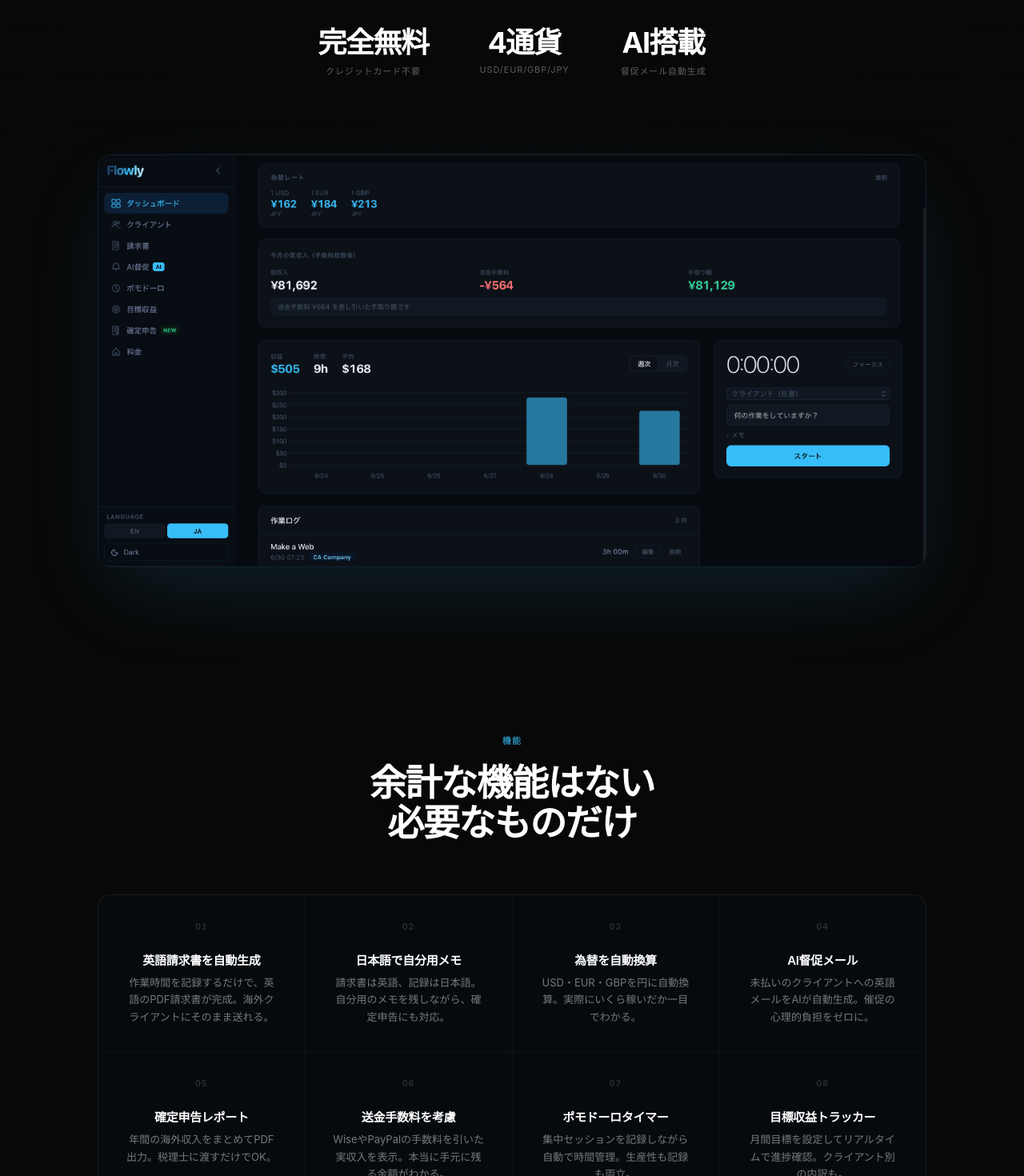
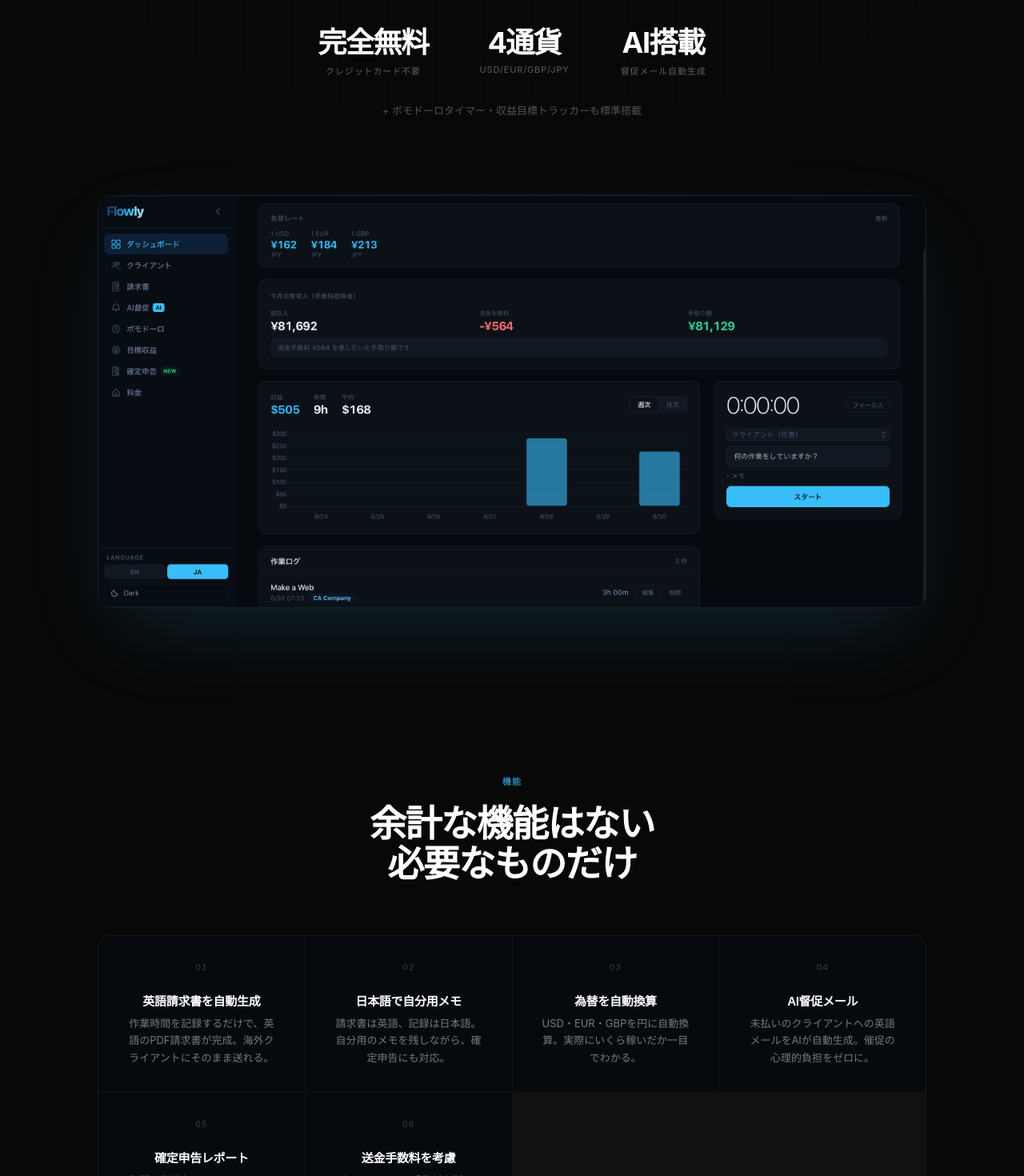
Before and after one commit to ShoueiYamada/slowly, a Next.js app: page /landing in a window 1280 px wide. Shown: the part 660-2130 px from the top of the page at 80% size. Built offline with nearby package versions, Linux system fonts and the light colour scheme.

Commit message:
feat: loosen free plan limits, move Pomodoro/Goals to secondary mention

```diff
--- a/src/app/landing/page.tsx
+++ b/src/app/landing/page.tsx
@@ -142,8 +142,6 @@ export default function LandingPage() {
       { n: '04', t: 'AI reminders', d: 'Let AI draft the payment reminder email. Gentle, firm, or final warning.' },
       { n: '05', t: 'Revenue insights', d: 'Weekly and monthly earnings at a glance. Know which clients drive growth.' },
       { n: '06', t: 'Focus mode', d: 'Full-screen timer with nothing else. Designed for deep work sessions.' },
-      { n: '07', t: 'Pomodoro timer', d: 'Built-in focus sessions with automatic time logging. Stay productive, track everything.' },
-      { n: '08', t: 'Revenue goals', d: 'Set a monthly income target and track progress in real time, broken down by client.' },
     ],
     hl: 'How it works', ht: 'From first click\nto paid invoice',
     steps: [
@@ -154,7 +152,7 @@ export default function LandingPage() {
     ],
     pl: 'Pricing', pt: 'Simple pricing',
     ps: 'No hidden fees. Cancel anytime.',
-    ff: ['Up to 2 clients', '3 invoices / month', '2 AI reminders / month', 'Timer & dashboard', 'Pomodoro & goals'],
+    ff: ['Up to 3 clients', '5 invoices / month', '3 AI reminders / month', 'Timer & dashboard', 'Pomodoro & goals'],
     pf: ['Unlimited clients', 'Unlimited invoices', 'Unlimited AI reminders', 'Live exchange rates', 'Tax report export', 'PDF without branding', 'Priority support'],
     fb: 'Get started', pb: 'Upgrade to Pro',
     ct: 'Stop losing money\nto untracked hours',
@@ -178,8 +176,6 @@ export default function LandingPage() {
       { n: '04', t: 'AI督促メール', d: '未払いのクライアントへの英語メールをAIが自動生成。催促の心理的負担をゼロに。' },
       { n: '05', t: '確定申告レポート', d: '年間の海外収入をまとめてPDF出力。税理士に渡すだけでOK。' },
       { n: '06', t: '送金手数料を考慮', d: 'WiseやPayPalの手数料を引いた実収入を表示。本当に手元に残る金額がわかる。' },
-      { n: '07', t: 'ポモドーロタイマー', d: '集中セッションを記録しながら自動で時間管理。生産性も記録も両立。' },
-      { n: '08', t: '目標収益トラッカー', d: '月間目標を設定してリアルタイムで進捗確認。クライアント別の内訳も。' },
     ],
     hl: '使い方', ht: '最初のクリックから\n入金まで',
     steps: [
@@ -190,7 +186,7 @@ export default function LandingPage() {
     ],
     pl: '料金', pt: 'シンプルな料金体系',
     ps: '隠れた費用なし。いつでもキャンセル可能。',
-    ff: ['クライアント2件まで', '請求書3件/月', 'AI督促2回/月', 'タイマー・ダッシュボード', 'ポモドーロ・目標'],
+    ff: ['クライアント3件まで', '請求書5件/月', 'AI督促3回/月', 'タイマー・ダッシュボード', 'ポモドーロ・目標'],
     pf: ['クライアント無制限', '請求書無制限', 'AI督促無制限', 'リアルタイム為替レート', '確定申告レポート', 'ブランドなしPDF', '優先サポート'],
     fb: '始める', pb: 'Proにアップグレード',
     ct: 'Manage overseas work\nsmarter.',
@@ -250,6 +246,9 @@ export default function LandingPage() {
             ))}
           </div>
         </div>
+        <p style={{ textAlign: 'center', fontSize: '13px', color: 'rgba(255,255,255,0.3)', marginTop: '2rem' }}>
+          {lang === 'ja' ? '+ ポモドーロタイマー・収益目標トラッカーも標準搭載' : '+ Pomodoro timer & revenue goal tracker included'}
+        </p>
       </section>
 
       <div className="line" />
--- a/src/app/pricing/page.tsx
+++ b/src/app/pricing/page.tsx
@@ -47,8 +47,8 @@ export default function PricingPage() {
   }
 
   const freeFeatures = lang === 'ja'
-    ? ['クライアント2件まで', '請求書3件/月', 'AI督促メール2回/月', 'タイマー・ダッシュボード', 'ポモドーロ・目標収益']
-    : ['Up to 2 clients', '3 invoices / month', '2 AI reminders / month', 'Timer & dashboard', 'Pomodoro & revenue goal']
+    ? ['クライアント3件まで', '請求書5件/月', 'AI督促メール3回/月', 'タイマー・ダッシュボード', 'ポモドーロ・目標収益']
+    : ['Up to 3 clients', '5 invoices / month', '3 AI reminders / month', 'Timer & dashboard', 'Pomodoro & revenue goal']
 
   const proFeatures = lang === 'ja'
     ? ['クライアント無制限', '請求書無制限', 'AI督促メール無制限', 'リアルタイム為替レート', '確定申告レポート', 'PDFロゴなし', '優先サポート']
--- a/src/lib/plan.ts
+++ b/src/lib/plan.ts
@@ -4,9 +4,9 @@ export type Plan = 'free' | 'pro'
 
 export const LIMITS = {
   free: {
-    clients: 2,
-    invoicesPerMonth: 3,
-    remindersPerMonth: 2,
+    clients: 3,
+    invoicesPerMonth: 5,
+    remindersPerMonth: 3,
   },
   pro: {
     clients: Infinity,
```
